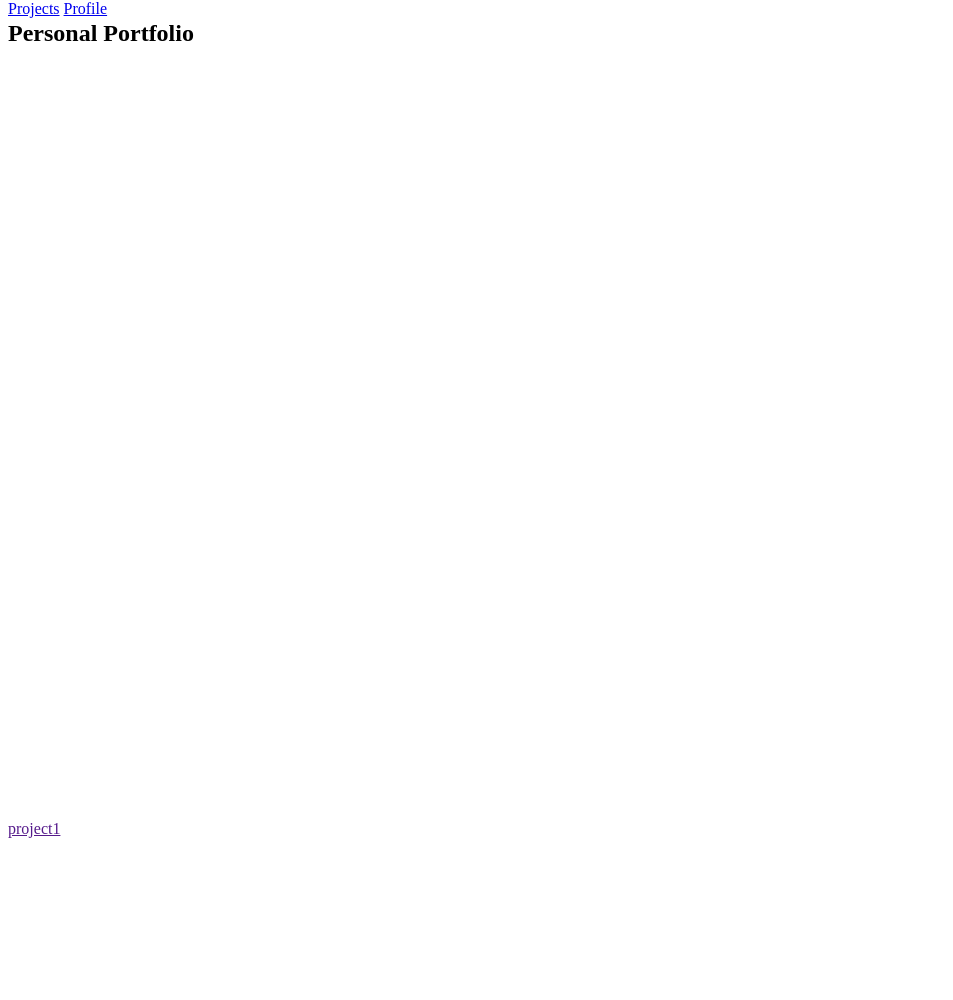
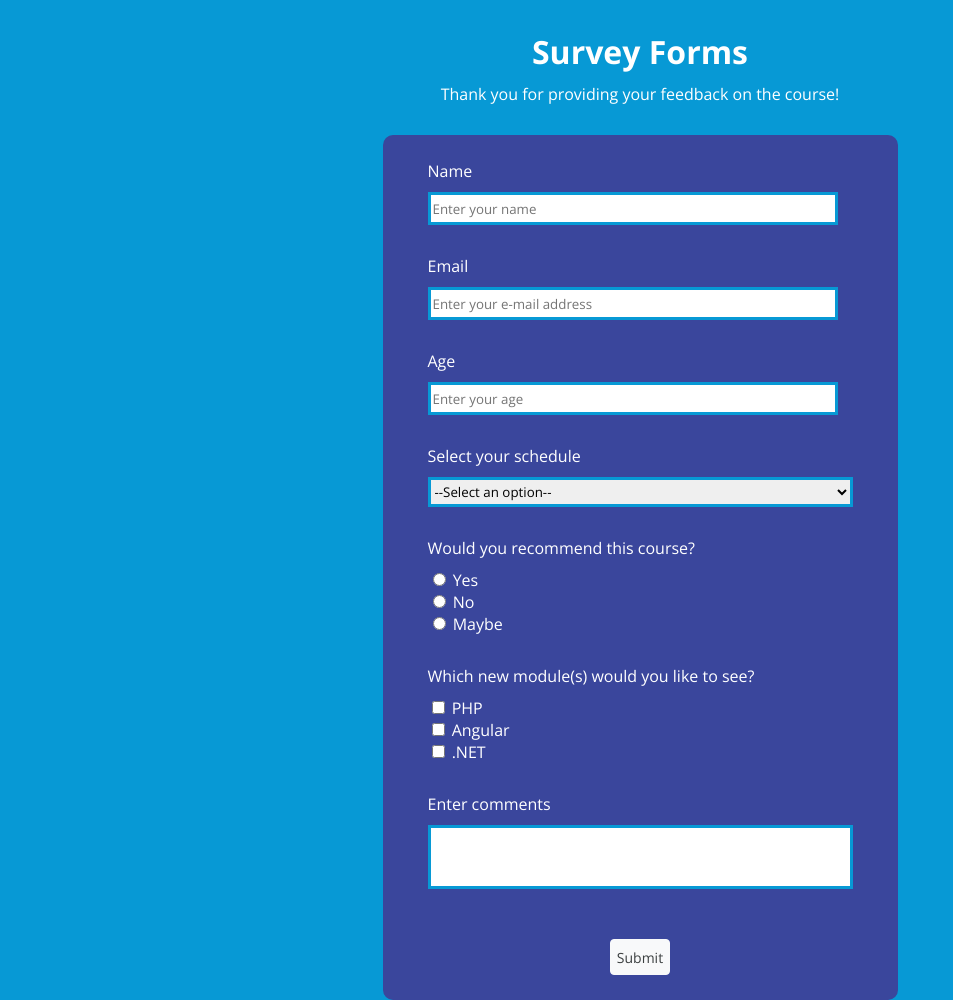
Before and after one commit to Mucyosoda/claude-taibu, a plain HTML site: page index.html in a window 1280 px wide. Shown: the whole page, without its empty margins (0-953 px from the left). Before the commit the page ends 846 px from the top, so only its background shows below. Drawn offline with nearby package versions, Linux system fonts and the light colour scheme.

Commit message:
Update Readme file, index and style file

```diff
--- a/css/style.css
+++ b/css/style.css
@@ -1,12 +1,100 @@
-#navbar {
-    position: fixed;
-    top: 0;
-}
-#welcome-section {
-    height: 100vh;
+@import url("https://fonts.googleapis.com/css2?family=Open+Sans:wght@300;400;600;700&display=swap");
+
+* {
+    font-family: 'Open Sans', sans-serif;
 }
 
+html, body {
+    margin: 0;
+    width: 100%;
+    height: 100%;
+}
 
-@media (min-width: 400px) {
-   /* list-style: none; */
+body {
+    background: #0799D5;
 }
+
+#formpage {
+    display: flex;
+    flex-direction: column;
+    align-items: center;
+}
+
+form {
+    background-color: #3A469C;
+    border-radius: 10px;
+    padding-left: 20px;
+    padding-right: 20px;
+}
+
+#title, #description, label {
+    color: white;
+}
+
+#title {
+    margin-top: 30px;
+    margin-bottom: 10px;
+}
+
+#description {
+    margin-top: 0px;
+    margin-bottom: 30px;
+}
+
+#name, #email, #number, #dropdown {
+    min-width: 400px;
+}
+
+#name, #email, #number, #dropdown, #textarea {
+    border: 3px solid #0799D5;
+}
+
+#name, #email, #number {
+    height: 25px;
+}
+
+#dropdown {
+    padding-top: 2px;
+    padding-bottom: 2px;
+    width: 100%;
+}
+
+label {
+    margin-bottom: 10px;
+}
+
+textarea {
+    resize: none;
+    width: 100%;
+    box-sizing: border-box;
+}
+
+.turn-info-fc {
+    padding: 5px;
+    margin: 20px;
+    display: flex;
+    flex-direction: column;
+    align-items: flex-start;
+}
+
+#button-container {
+    display: flex;
+    flex-direction: row;
+    justify-content: center;
+}
+
+button {
+    border: 1px solid #f8f9fa;
+    font-size: 14px;
+    height: 36px;
+    border-radius: 4px;
+    color: #3c4041;
+    background-color: #f8f9fa;
+    margin: 25px;
+}
+
+button:hover {
+    border: 1px solid #8d8f92;
+    box-shadow: 0 1px 1px rgb(0 0 0 / 10%);
+    cursor: pointer;
+}
--- a/index.html
+++ b/index.html
@@ -1,30 +1,100 @@
 <!DOCTYPE html>
 <html lang="en">
   <head>
-    <meta charset="UTF-8">
-    <title>Fork Me! FCC: Test Suite Template</title>
-    <link rel="stylesheet" href="css/style.css">
+    <meta charset="UTF-8" />
+    <meta http-equiv="X-UA-Compatible" content="IE=edge" />
+    <meta name="viewport" content="width=device-width, initial-scale=1.0" />
+    <title>Survey Form</title>
+    <link rel="stylesheet" href="css/style.css" />
   </head>
-
   <body>
     <script src="https://cdn.freecodecamp.org/testable-projects-fcc/v1/bundle.js"></script>
-    <nav id="navbar">
-      <a href="#projects">Projects</a>
-      <a href="https://github.com/Mucyosoda/claude-taibu" id="profile-link" target="_blank">Profile</a>
-    </nav>
-    <main>
-      <section id="welcome-section">
-        <h1>Personal Portfolio</h1>
+    <div id="formpage">
+      <div>
+        <h1 id="title">Survey Forms</h1>
+      </div>
+      <div>
+        <p id="description">
+          Thank you for providing your feedback on the course!
+        </p>
+      </div>
+      <form id="survey-form">
+        <div class="turn-info-fc">
+          <label id="name-label" for="name">Name</label>
+          <input id="name" type="text" placeholder="Enter your name" required />
+        </div>
+        <div class="turn-info-fc">
+          <label id="email-label" for="email">Email</label>
+          <input
+            id="email"
+            type="email"
+            placeholder="Enter your e-mail address"
+            required
+          />
+        </div>
+        <div class="turn-info-fc">
+          <label id="number-label" for="number">Age</label>
+          <input
+            id="number"
+            type="number"
+            min="18"
+            max="100"
+            placeholder="Enter your age"
+          />
+        </div>
+        <div class="turn-info-fc">
+          <label for="dropdown">Select your schedule</label>
+          <select id="dropdown">
+            <option value="select" disabled selected>
+              --Select an option--
+            </option>
+            <option value="fulltime">Full-time</option>
+            <option value="parttime">Part-time</option>
+          </select>
+        </div>
+        <div class="turn-info-fc">
+          <label id="radio-group">Would you recommend this course?</label>
+          <div>
+            <input type="radio" name="radio-group" value="yes" />
+            <label for="yes">Yes</label>
+          </div>
+          <div>
+            <input type="radio" name="radio-group" value="no" />
+            <label for="no">No</label>
+          </div>
+          <div>
+            <input type="radio" name="radio-group" value="Maybe" />
+            <label for="maybe">Maybe</label>
+          </div>
+        </div>
 
-      </section>
-      <section id="projects">
-        <div class="project-tile"></div>
-        <a href="">project1</a>
-      </section>
-    </main>
-    <script  src="js/index.js"></script>
+        <div class="turn-info-fc">
+          <label>Which new module(s) would you like to see?</label>
+          <div>
+            <input id="php" type="checkbox" value="php" />
+            <label for="PHP">PHP</label>
+          </div>
+          <div>
+            <input id="angular" type="checkbox" value="angular" />
+            <label for="angular">Angular</label>
+          </div>
+          <div>
+            <input id="dotnet" type="checkbox" value="dotnet" />
+            <label for="dotnet">.NET</label>
+          </div>
+        </div>
 
+        <div class="turn-info-fc">
+          <label for="textarea">Enter comments</label>
+          <textarea id="textarea" rows="3" cols="50"></textarea>
+        </div>
 
+        <div id="button-container">
+          <button id="submit" type="submit">Submit</button>
+        </div>
+      </form>
+    </div>
 
+    <script src="js/index.js"></script>
   </body>
 </html>
```
Also changed, not shown: screenshot.JPG (added), 4 other files.
